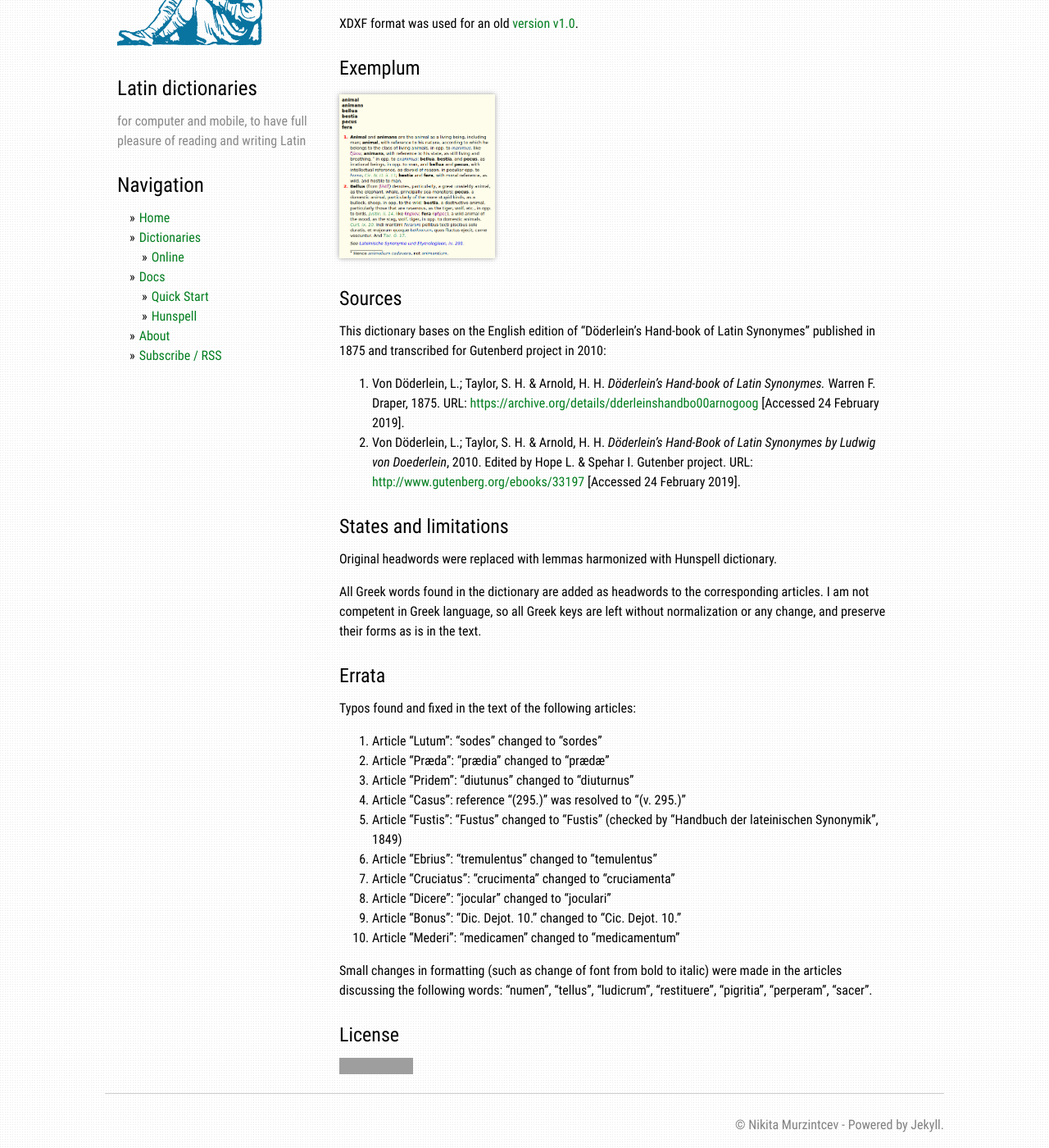
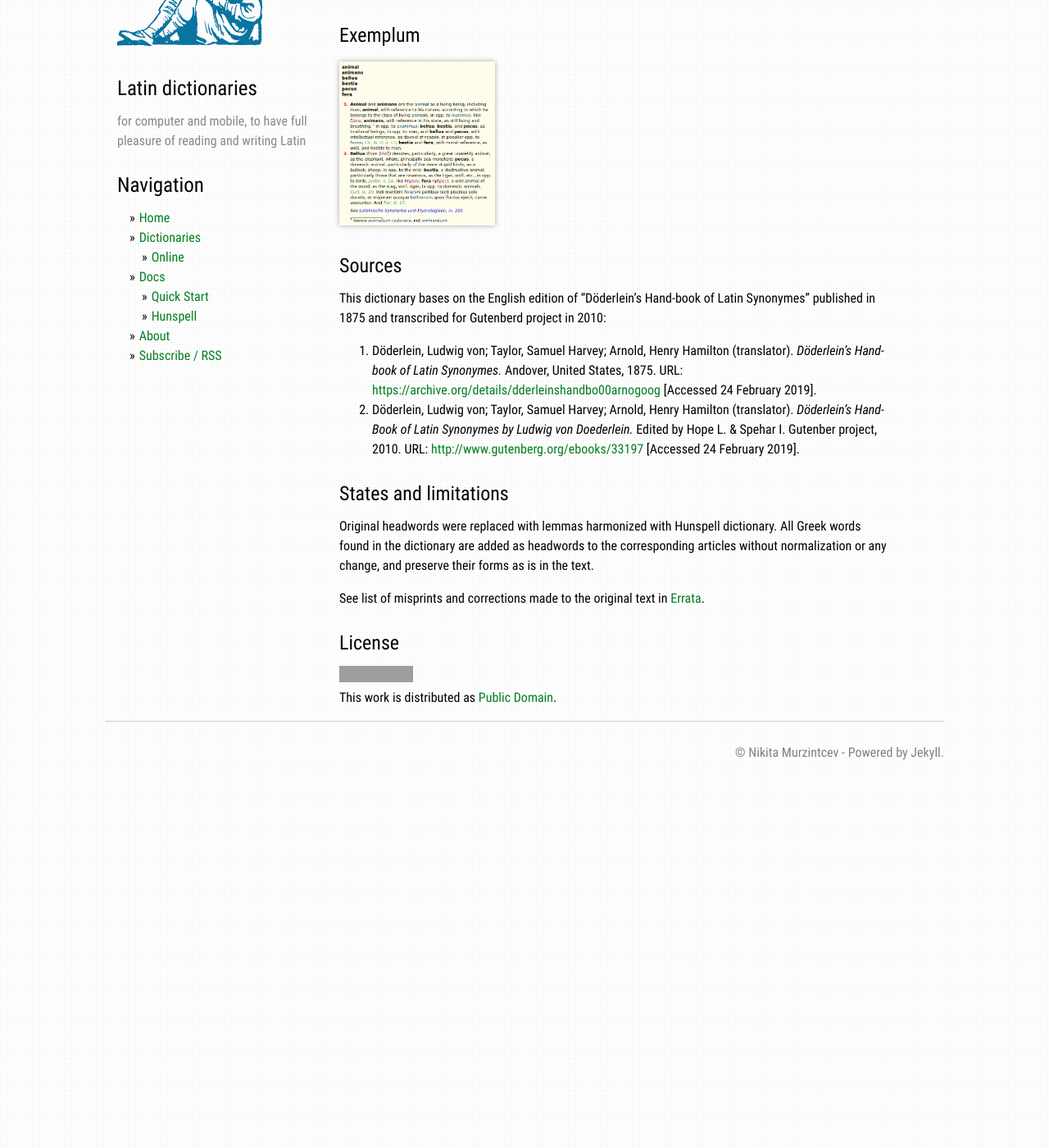
Before and after one commit to latin-dict/latin-dict.github.io, a Jekyll site: the page built from _dictionaries/Doederlein1874.md, in a window 1280 px wide and 1400 px high, scrolled down 219 px. Shown: the whole window at 82% size. Built offline with Jekyll 4.4.1, drawn with Linux system fonts in a browser that asks for light colours; some of the changed text lies outside the part shown; grey boxes are pictures that could not be loaded.

```diff
--- a/_dictionaries/Doederlein1874.md
+++ b/_dictionaries/Doederlein1874.md
@@ -13,9 +13,7 @@ Dictionary of **Latin** synonyms explained in **English** language.
 
 ## Download
 
-Current version is [v1.1 (September 30, 2019)][1]. Format Slob is recommended for GoldenDict, read [documentation][2] about other dictionary shells.
-
-XDXF format was used for an old [version v1.0][3].
+[Download][2] files compiled for dictionary shells. Format Slob is recommended for GoldenDict, read [documentation][3] about other dictionary shells.
 
 
 ## Exemplum
@@ -27,44 +25,24 @@ XDXF format was used for an old [version v1.0][3].
 
 This dictionary bases on the English edition of "Döderlein's Hand-book of Latin Synonymes" published in 1875 and transcribed for Gutenberd project in 2010:
 
-1. Von Döderlein, L.; Taylor, S. H. & Arnold, H. H. _Döderlein's Hand-book of Latin Synonymes._ Warren F. Draper, 1875. URL: <https://archive.org/details/dderleinshandbo00arnogoog> \[Accessed 24 February 2019\].
-1. Von Döderlein, L.; Taylor, S. H. & Arnold, H. H. _Döderlein’s Hand-Book of Latin Synonymes by Ludwig von Doederlein_, 2010. Edited by Hope L. & Spehar I. Gutenber project. URL: <http://www.gutenberg.org/ebooks/33197> \[Accessed 24 February 2019\].
+1. Döderlein, Ludwig von; Taylor, Samuel Harvey; Arnold, Henry Hamilton (translator). _Döderlein's Hand-book of Latin Synonymes._ Andover, United States, 1875. URL: <https://archive.org/details/dderleinshandbo00arnogoog> \[Accessed 24 February 2019\].
+1. Döderlein, Ludwig von; Taylor, Samuel Harvey; Arnold, Henry Hamilton (translator). _Döderlein’s Hand-Book of Latin Synonymes by Ludwig von Doederlein._ Edited by Hope L. & Spehar I. Gutenber project, 2010. URL: <http://www.gutenberg.org/ebooks/33197> \[Accessed 24 February 2019\].
 
 
 ## States and limitations
 
-Original headwords were replaced with lemmas harmonized with Hunspell dictionary.
+Original headwords were replaced with lemmas harmonized with Hunspell dictionary. All Greek words found in the dictionary are added as headwords to the corresponding articles without normalization or any change, and preserve their forms as is in the text.
 
-All Greek words found in the dictionary are added as headwords to the corresponding articles. I am not competent in Greek language, so all Greek keys are left without normalization or any change, and preserve their forms as is in the text.
-
-
-## Errata
-
-Typos found and fixed in the text of the following articles:
-
-1. Article "Lutum": "sodes" changed to "sordes"
-1. Article "Præda": "prædia" changed to "prædæ"
-1. Article "Pridem": "diutunus" changed to "diuturnus"
-1. Article "Casus": reference "(295.)" was resolved to "(v. 295.)"
-1. Article "Fustis": "Fustus" changed to "Fustis" (checked by "Handbuch der lateinischen Synonymik", 1849)
-1. Article "Ebrius": "tremulentus" changed to "temulentus"
-1. Article "Cruciatus": "crucimenta" changed to "cruciamenta"
-1. Article "Dicere": "jocular" changed to "joculari"
-1. Article "Bonus": "Dic. Dejot. 10." changed to "Cic. Dejot. 10."
-1. Article "Mederi": "medicamen" changed to "medicamentum"
-
-
-Small changes in formatting (such as change of font from bold to italic) were made in the articles discussing the following words: "numen", "tellus", "ludicrum", "restituere", "pigritia", "perperam", "sacer".
+See list of misprints and corrections made to the original text in [Errata][4].
 
 
 ## License
 
-<a rel="license" href="http://creativecommons.org/publicdomain/mark/1.0/">
-<img src="https://licensebuttons.net/p/mark/1.0/88x31.png"
-     style="border-style: none;" alt="Public Domain Mark" />
-</a>
+[![Public Domain](https://licensebuttons.net/p/mark/1.0/88x31.png)](http://creativecommons.org/publicdomain/mark/1.0/)\\
+This work is distributed as [Public Domain](http://creativecommons.org/publicdomain/mark/1.0/).
 
 
-[1]: https://github.com/nikita-moor/latin-dictionary/releases/tag/2019-09-30
-[2]: {{ site.baseurl }}{% link docs/docs.md %}
-[3]: https://github.com/nikita-moor/latin-dictionary/releases/tag/doederlein1874-6
+[1]: https://github.com/latin-dict/{{ page.nickname }}
+[2]: https://github.com/latin-dict/{{ page.nickname }}/releases
+[3]: {{ site.baseurl }}{% link docs/docs.md %}
+[4]: https://github.com/latin-dict/{{ page.nickname }}/blob/main/errata.md
```
Also changed, not shown: _dictionaries/Comenius2014.md (+5 -12 lines), _dictionaries/Dumesnil1819.md (+0 -1 lines), _dictionaries/Popma1865.md (+5 -10 lines), _online/Forcellini1775.md (added, +34 -0 lines), online.md (+10 -0 lines), _online/img/Forcellini1775-1.png (added).
